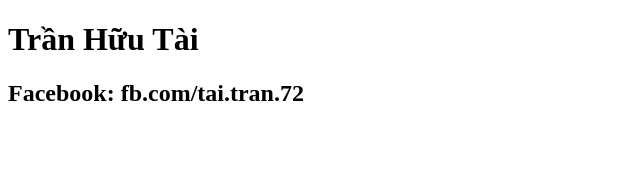
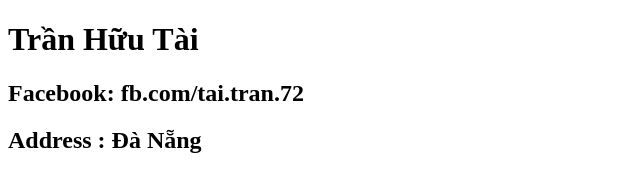
Before and after one commit to tailoc3999/dog-cat, a plain HTML site: page index.html in a window 1280 px wide. Shown: the whole page, without its empty margins (0-640 px from the left). Drawn offline with Linux system fonts and the light colour scheme.

Commit message:
Missing address

```diff
--- a/index.html
+++ b/index.html
@@ -8,5 +8,6 @@
 <body>
 	<h1>Trần Hữu Tài</h1>
 	<h2>Facebook: fb.com/tai.tran.72</h2>
+	<h2>Address : Đà Nẵng</h2>
 </body>
 </html>
```
